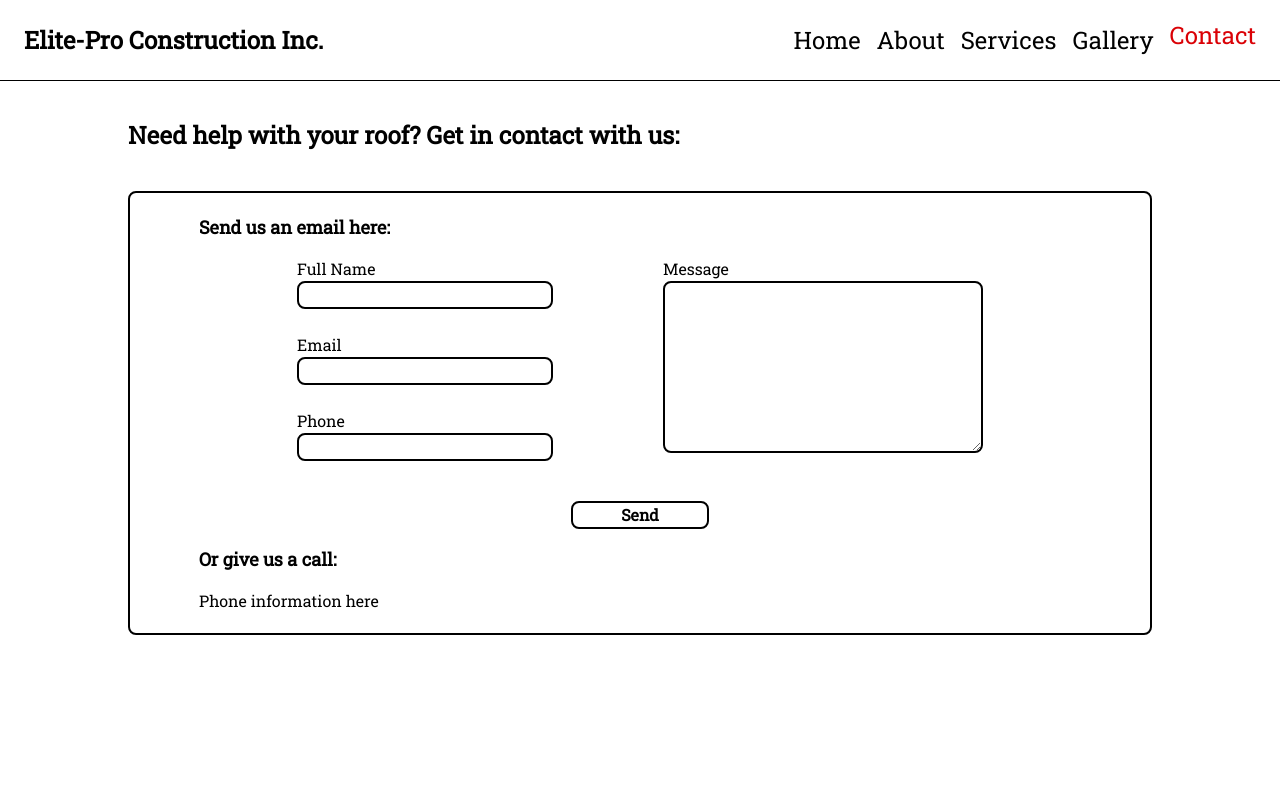
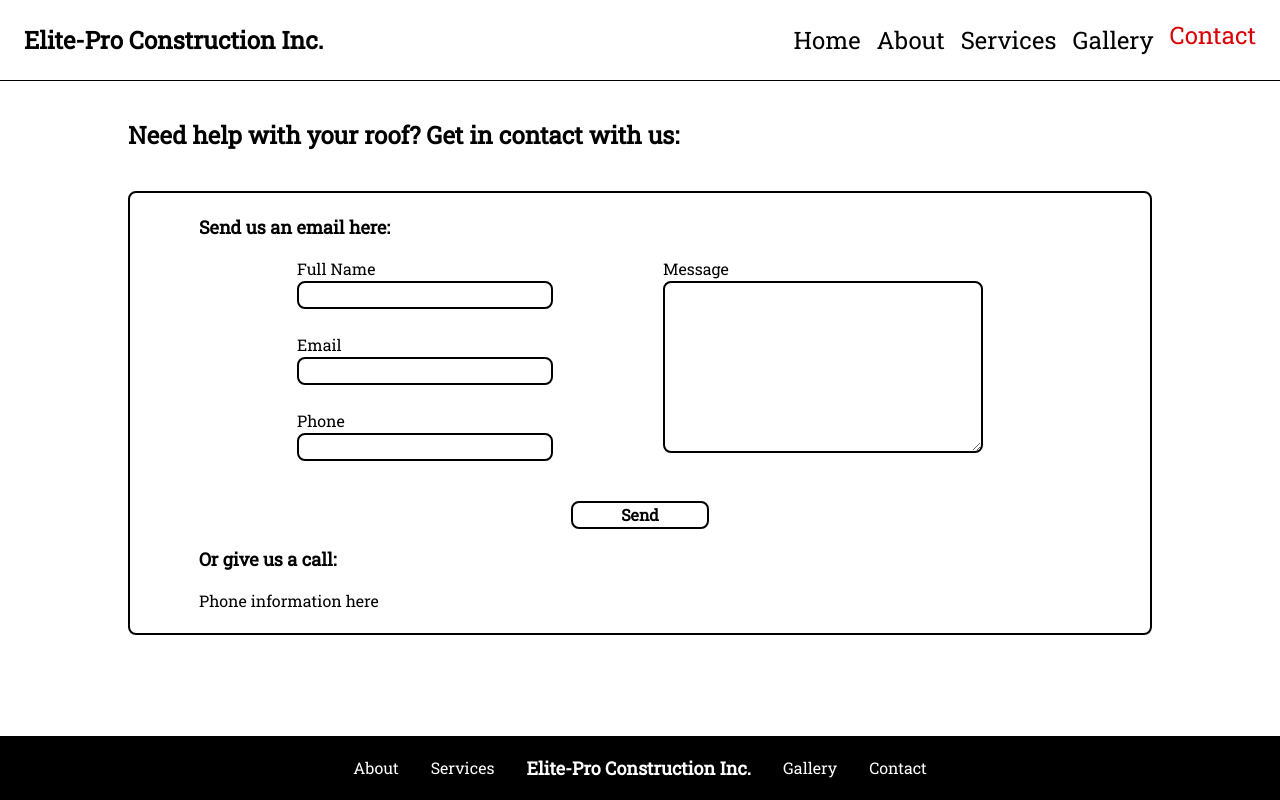
Before and after one commit to BenMoreira/elite-pro-website, a React (Vite) app: page /Contact in a window 1280 px wide. Built offline with nearby package versions, Linux system fonts and the light colour scheme.

Commit message:
Implements footer component to all pages

```diff
--- a/src/App.jsx
+++ b/src/App.jsx
@@ -7,13 +7,14 @@ import About from './pages/About'
 import Services from './pages/Services'
 import Gallery from './pages/Gallery'
 import Contact from './pages/Contact'
+import Footer from './components/Footer'
 
 function App() {
   return (
-    <div className='flex flex-col'>
+    <div className='flex flex-col min-h-screen'>
       <Navbar />
 
-      <div className='w-full'>
+      <div className='w-full flex-grow'>
         <Routes>
           <Route path='/' element={<Home />} />
           <Route path='/About' element={<About />} />
@@ -22,6 +23,8 @@ function App() {
           <Route path='/Contact' element={<Contact />} />
         </Routes>
       </div>
+
+      <Footer />
     </div>
   )
 }
--- /dev/null
+++ b/src/components/Footer.jsx
@@ -0,0 +1,18 @@
+import React from 'react'
+import Navoption from './Navoption'
+
+const Footer = () => {
+  return (
+    <footer className='w-full bg-black-100 text-white mt-auto'>
+        <div className='h-[8vh] flex flex-row justify-center items-center gap-8'>
+            <a href='/About'>About</a>
+            <a href='/Services'>Services</a>
+            <a href='/' className='text-lg font-bold'>Elite-Pro Construction Inc.</a>
+            <a href='/Gallery'>Gallery</a>
+            <a href='/Contact'>Contact</a>
+        </div>
+    </footer>
+  )
+}
+
+export default Footer
--- a/src/pages/Services.jsx
+++ b/src/pages/Services.jsx
@@ -4,7 +4,7 @@ import reactPic from '../assets/react.svg'
 
 const Services = () => {
   return (
-    <div className='mx-[10%]'>
+    <div className='mx-[10%] pb-[2vh]'>
       <div className='flex flex-col justify-center items-start gap-12 mt-[3%]'>
         <div className='text-black-100 font-bold text-2xl border-b-2 border-black-100'>
           Services We Provide
```
